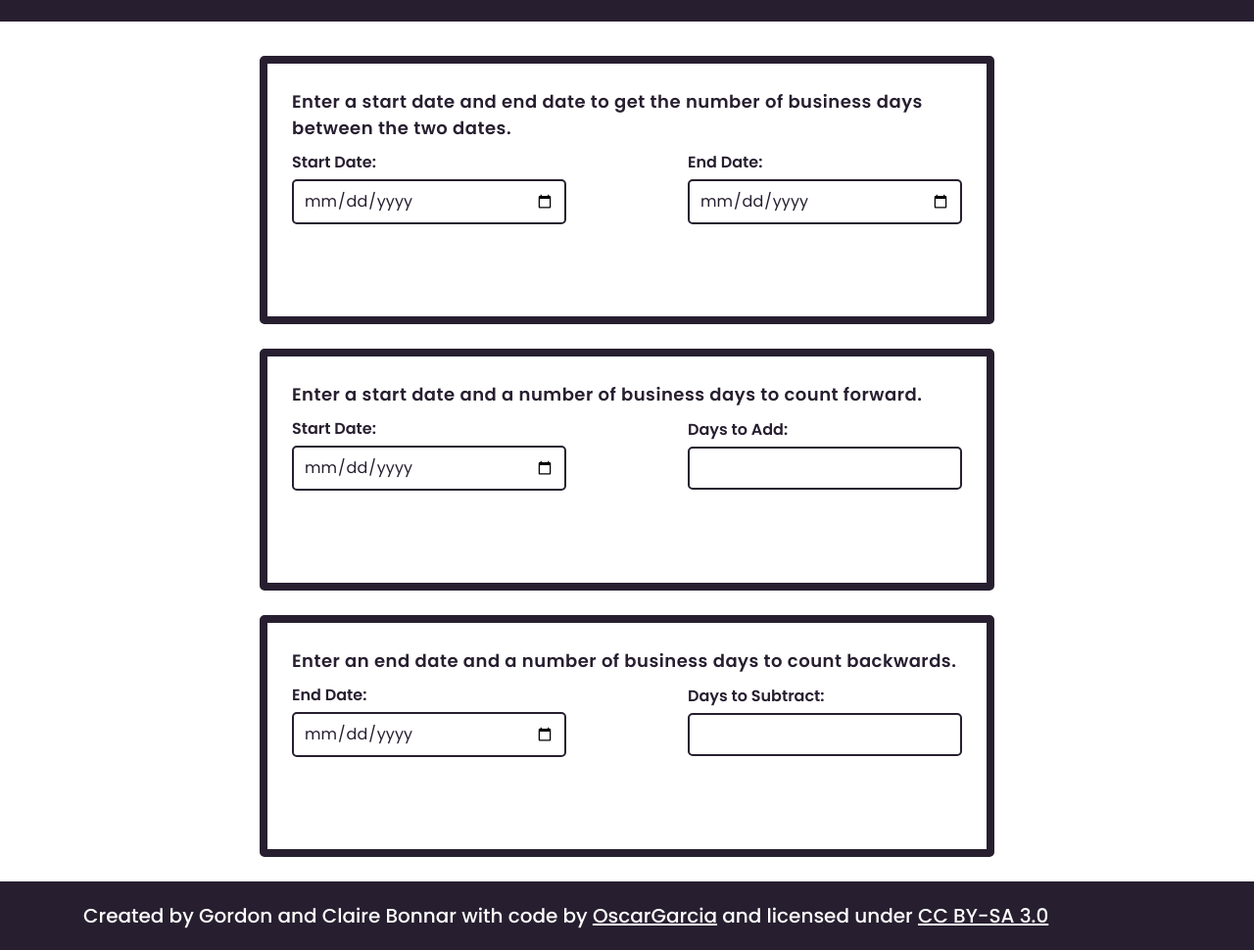
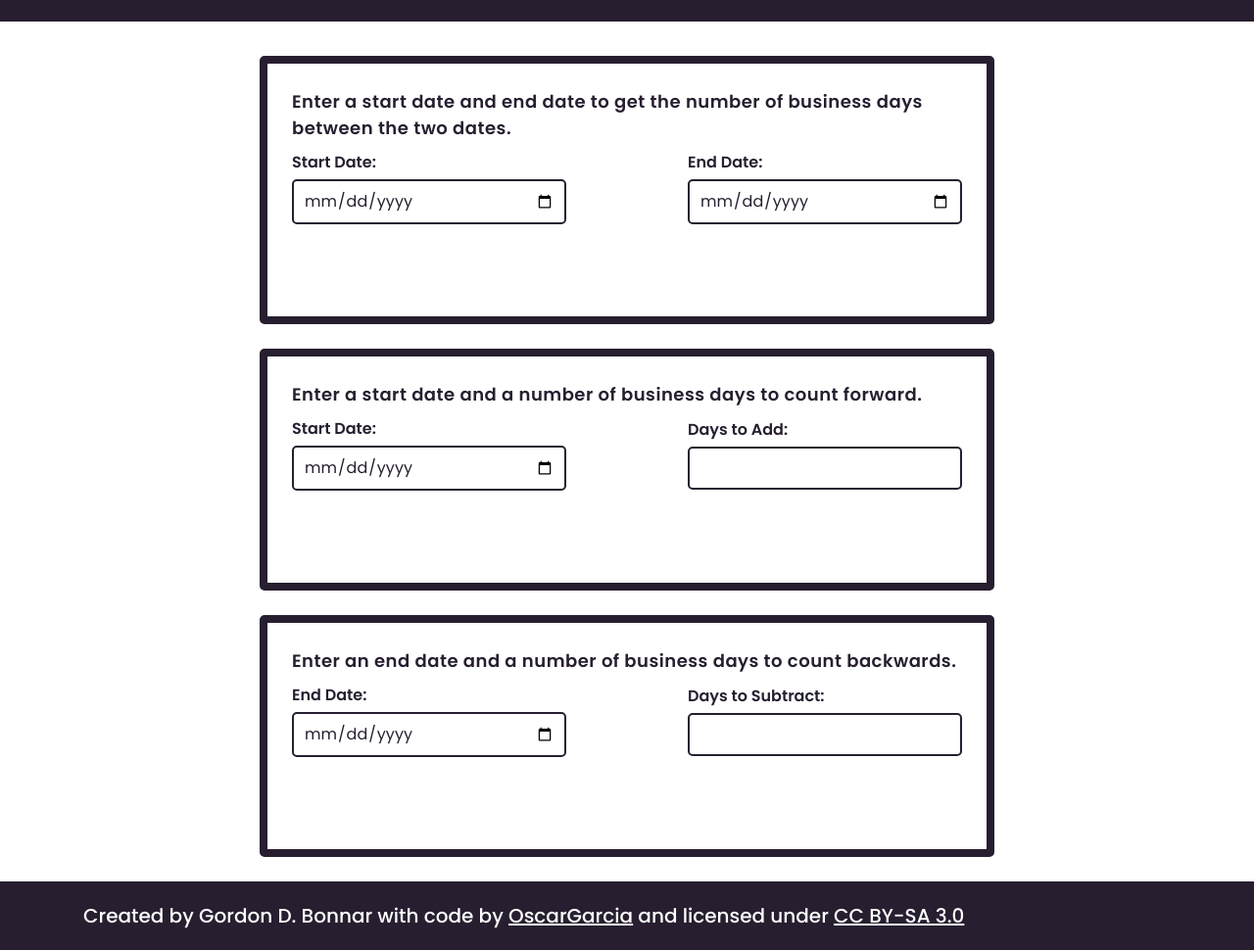
Before and after one commit to gordbot/datecalc, a plain HTML site: page index.html in a window 1280 px wide. Shown: the part 114-1084 px from the top of the page at 98% size. Drawn offline with nearby package versions, Linux system fonts and the light colour scheme.

Commit message:
fix: change byline

```diff
--- a/index.html
+++ b/index.html
@@ -158,7 +158,7 @@
       <div class="container">
         <div class="footer-content">
           <p class="footertext">
-            Created by Gordon and Claire Bonnar with code by
+            Created by Gordon D. Bonnar with code by
             <a
               href="https://stackoverflow.com/questions/37069186/calculate-working-days-between-two-dates-in-javascript-excepts-holidays"
               >OscarGarcia</a
```
